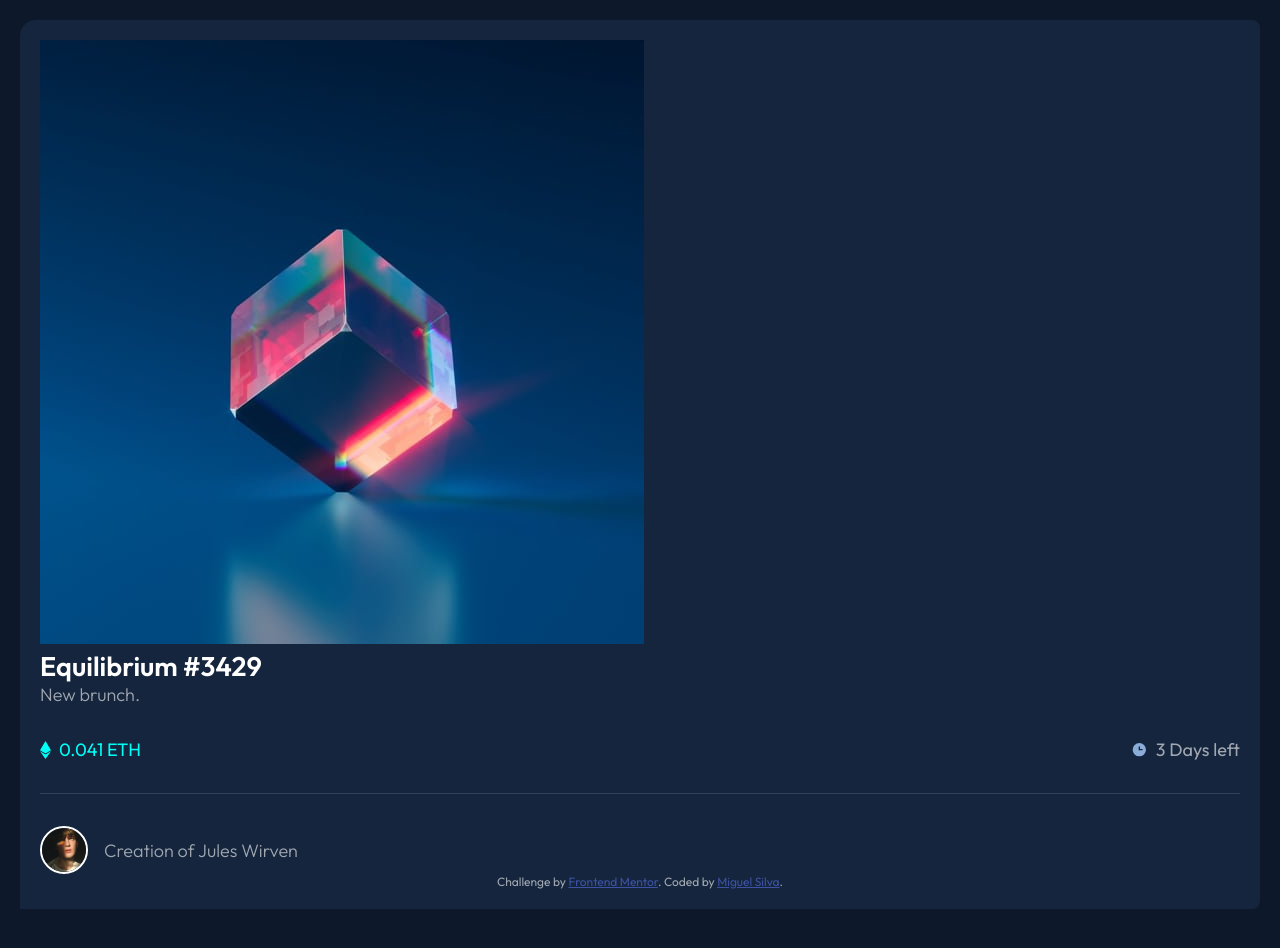
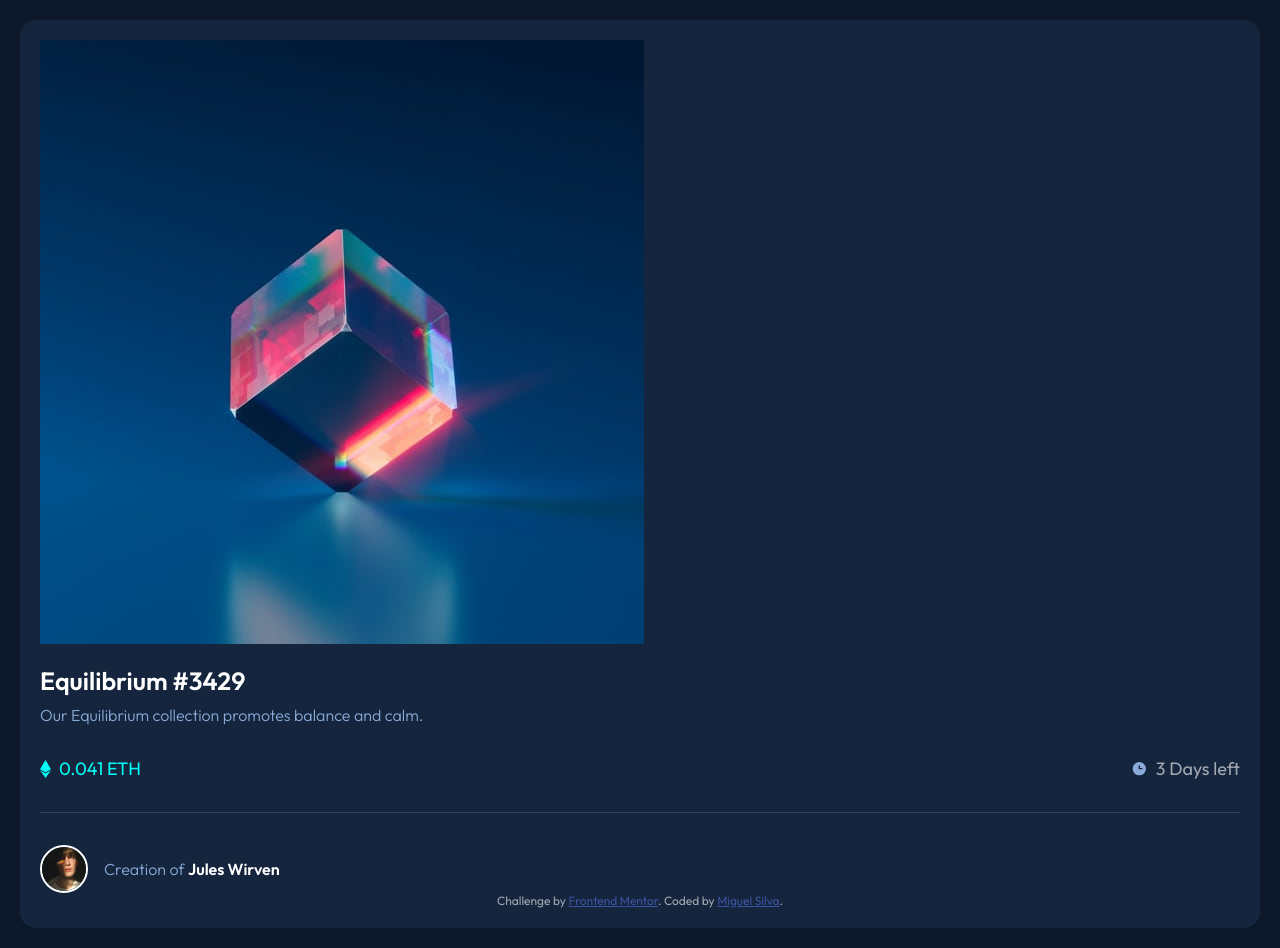
Before and after one commit to migsilva89/demo-nft-card, a plain HTML site: page index.html in a window 1280 px wide. Drawn offline with Linux system fonts and the light colour scheme.

Commit message:
Adicionei boi

```diff
--- a/index.html
+++ b/index.html
@@ -23,7 +23,7 @@
     <article>
         <div class="card-body">
             <h2>Equilibrium #3429</h2>
-            <p>New brunch.</p>
+            <p>Our Equilibrium collection promotes balance and calm.</p>
 
             <ul>
                 <li><img alt="icon ethereum" src="./images/icon-ethereum.svg"> 0.041 ETH</li>
@@ -32,7 +32,7 @@
 
             <article class="avatar">
                 <img src="./images/image-avatar.png" alt="Jules Wirven Avatar">
-                <p>Creation of Jules Wirven</p>
+                <p>Creation of <span> Jules Wirven </span></p>
             </article>
         </div>
     </article>
--- a/style.css
+++ b/style.css
@@ -25,10 +25,6 @@ ul {
     --white: hsl(0, 0%, 100%);
 }
 
-p {
-    font-weight: 300;
-}
-
 body {
     font-family: "Outfit", sans-serif;
     font-size: 18px;
@@ -40,12 +36,18 @@ body {
 .container {
     padding: 1.25rem;
     background-color: var(--card-bg);
-    border-radius: 01rem 0.5rem 0.5rem 0;
+    border-radius: 01rem 1rem 1rem 1rem;
 }
 
 .container h2 {
     color: var(--white);
-    margin: 0;
+    margin: 1rem 0.5rem 0.5rem 0;
+    font-size: 25px;
+}
+.container article div p {
+    color: var(--soft-blue);
+    font-weight: 100;
+    font-size: 16px;
 }
 
 .container ul li {
@@ -83,6 +85,14 @@ body {
     margin-right: 1rem;
 }
 
+.container p span {
+    color: var(--white);
+    font-weight: 800;
+}
+.container .avatar p {
+    font-weight: 100;
+    color: var(--soft-blue);
+}
 .attribution {
     font-size: 12px;
     text-align: center;
```
